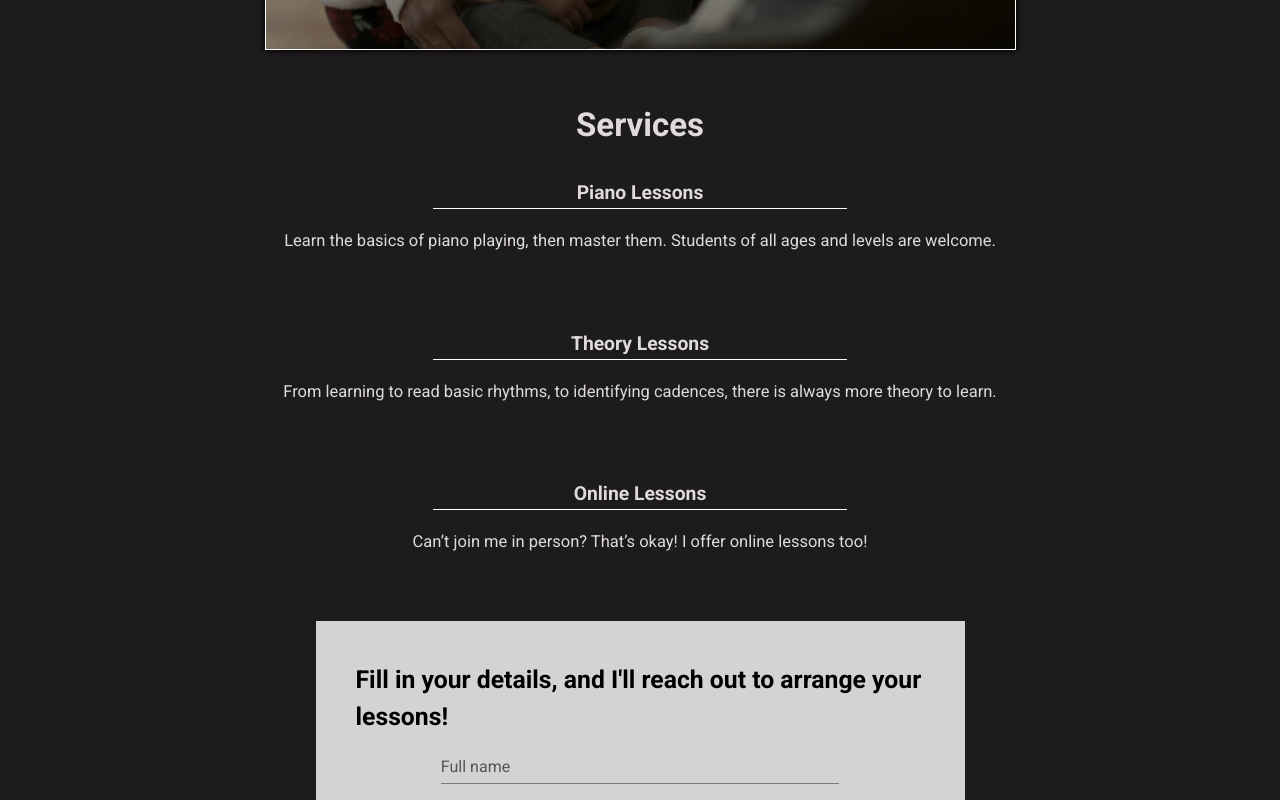
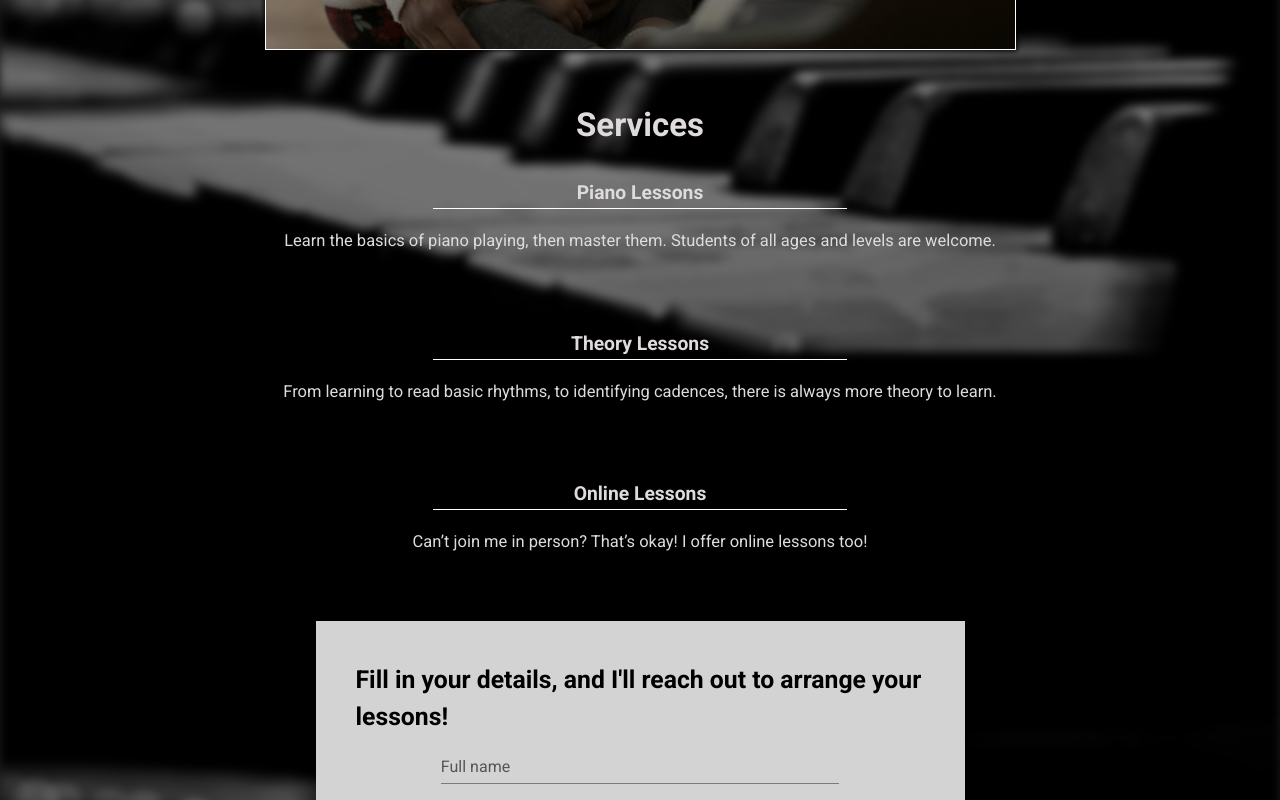
Before and after one commit to Hi-Im-Jony/pieter-piano, a Vue app: page /lessons in a window 1280 px wide. Shown: the part 512-1312 px from the top of the page. Built offline with nearby package versions, Linux system fonts and the light colour scheme.

Commit message:
nicer background

```diff
--- a/src/views/Lessons.vue
+++ b/src/views/Lessons.vue
@@ -1,11 +1,15 @@
 <template>
+  <div>
+    <div id="background-img"></div>
     <div data-aos="fade-in" class="lessons">
       <h1 id="page-title">
         Book Your Lesson Today
       </h1>
       <img id="lesson-pic" src="../assets/lesson-pic.png" alt="" />
+
       <services />
-    <form name="contact" netlify>
+
+      <form name="contact" netlify data-aos="fade-up">
         <h2 id="form-title">
           Fill in your details, and I'll reach out to arrange your lessons!
         </h2>
@@ -22,6 +26,7 @@
       </form>
       <my-footer />
     </div>
+  </div>
 </template>
 
 <script>
@@ -37,9 +42,22 @@ export default {
 </script>
 
 <style scoped>
+#background-img {
+  background-image: linear-gradient(rgba(0, 0, 0, 0.5), rgba(0, 0, 0, 0.5)),
+    url("../assets/potential-pic.jpg");
+  background-attachment: fixed;
+  background-position: center;
+  background-repeat: no-repeat;
+  background-size: cover;
+  filter: blur(5px);
+  -webkit-filter: blur(5px);
+  height: 100%;
+  width: 100vw;
+  position: absolute;
+}
 .lessons {
   min-height: 100vh;
-  background-color: rgb(29, 27, 27);
+  background: transparent;
   display: flex;
   flex-direction: column;
   align-items: center;
```
Lines whose indentation alone changed are shown as unchanged.
